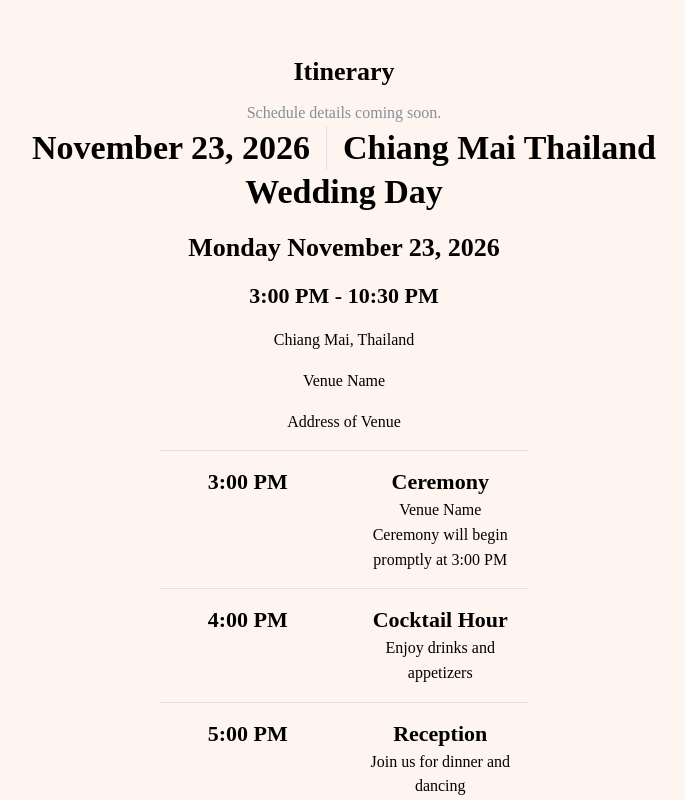
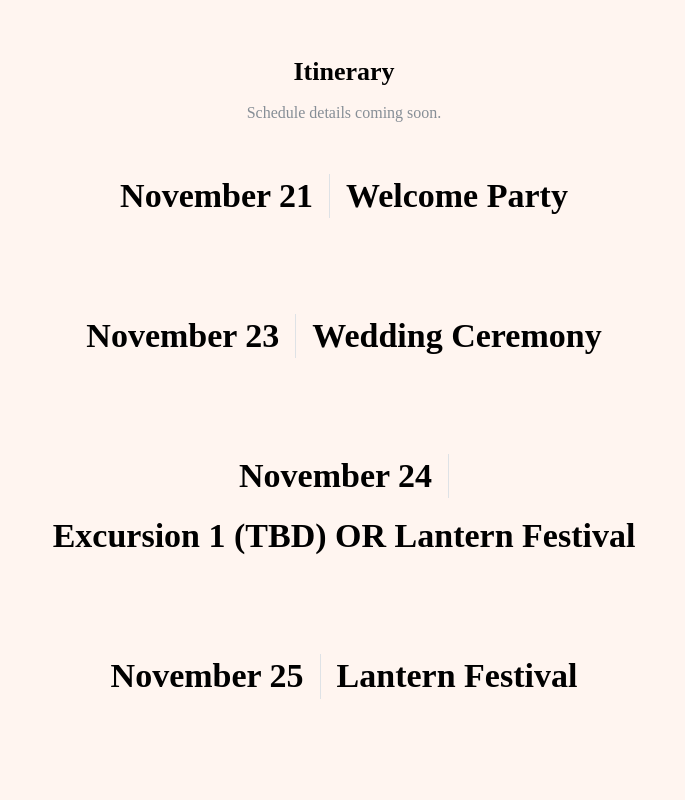
Before and after one commit to DanSohn/wedding, a React (Vite) app: page /itinerary in a window 1280 px wide. Shown: the part 520-1320 px from the top of the page, without its empty margins (296-981 px from the left). Built offline with nearby package versions, Linux system fonts and the light colour scheme; a web font is replaced by a local one.

Commit message:
add home and itinerary

```diff
--- a/src/pages/home.module.css
+++ b/src/pages/home.module.css
@@ -22,6 +22,7 @@
 
 .gratefulText {
   margin-top: 24px;
+  margin-bottom: 24px;
 }
 
 .eventCard {
--- a/src/pages/home.tsx
+++ b/src/pages/home.tsx
@@ -1,14 +1,30 @@
-import { Text } from '@mantine/core';
+import { Image, Text } from '@mantine/core';
 import classes from './home.module.css';
 
 function HomePage() {
   return (
     <div className={classes.page}>
       <Text className={classes.gratefulText}>
-        We are so grateful and excited to celebrate our special day with you. Please explore our
-        wedding website for logistics, lodging, FAQs, registry information and more. Feel free to
-        reach out if you have any questions!
+        We want to take this opportunity to express our appreciation and gratitude for you. Whether
+        you have been here since day 1 of our journey or our new friends, we want to say thank you
+        for showing up and supporting us. It would mean the world to both of us for you to be there
+        on our special day and we cannot wait to celebrate with you!
       </Text>
+      <Text className={classes.gratefulText}>
+        Please explore our wedding website for logistics, lodging, FAQs, travel details and more.
+        There will be excursions and other events planned around the wedding day as well, including
+        a welcome party and a stunningly beautiful lantern festival.
+      </Text>
+      <Text className={classes.gratefulText}>
+        Feel free to reach out if you have any questions! As Carina likes to say, be there or be
+        square!!! (haha jk unless 👀🔪)
+      </Text>
+      <Image
+        src="carina-daniel-yumi.jpg"
+        alt="Carina and Daniel with Yumi"
+        radius="md"
+        fit="cover"
+      />
     </div>
   );
 }
--- a/src/pages/itinerary.module.css
+++ b/src/pages/itinerary.module.css
@@ -12,3 +12,12 @@
   margin-top: 12px;
   color: var(--mantine-color-dimmed);
 }
+
+.eventCard {
+  padding: 16px 0;
+  gap: 48px;
+}
+
+.mainInfo {
+  padding: 48px 0;
+}
--- a/src/pages/itinerary.tsx
+++ b/src/pages/itinerary.tsx
@@ -1,15 +1,15 @@
-import { Divider, Group, Stack, Text, Title } from '@mantine/core';
+import { Divider, Group, Text, Title } from '@mantine/core';
 import classes from './itinerary.module.css';
 
-const EventCard = ({ children }: { children: React.ReactNode }) => (
-  <Group justify="center" grow={true} align="flex-start" className={classes.eventCard}>
-    {children}
-  </Group>
-);
+// const EventCard = ({ children }: { children: React.ReactNode }) => (
+//   <Group justify="center" grow={true} align="flex-start" className={classes.eventCard}>
+//     {children}
+//   </Group>
+// );
 
-const EventDetails = ({ children }: { children: React.ReactNode }) => (
-  <div className={classes.rightSideDetails}>{children}</div>
-);
+// const EventDetails = ({ children }: { children: React.ReactNode }) => (
+//   <div className={classes.rightSideDetails}>{children}</div>
+// );
 
 export default function ItineraryPage() {
   return (
@@ -17,12 +17,29 @@ export default function ItineraryPage() {
       <Title order={2}>Itinerary</Title>
       <Text className={classes.placeholder}>Schedule details coming soon.</Text>
       <Group justify="center" className={classes.mainInfo}>
-        <Title order={1}>November 23, 2026</Title>
+        <Title order={1}>November 21</Title>
         <Divider orientation="vertical" />
-        <Title order={1}>Chiang Mai Thailand</Title>
+        <Title order={1}>Welcome Party</Title>
       </Group>
 
-      <Stack>
+      <Group justify="center" className={classes.mainInfo}>
+        <Title order={1}>November 23</Title>
+        <Divider orientation="vertical" />
+        <Title order={1}>Wedding Ceremony</Title>
+      </Group>
+
+      <Group justify="center" className={classes.mainInfo}>
+        <Title order={1}>November 24</Title>
+        <Divider orientation="vertical" />
+        <Title order={1}>Excursion 1 (TBD) OR Lantern Festival</Title>
+      </Group>
+      <Group justify="center" className={classes.mainInfo}>
+        <Title order={1}>November 25</Title>
+        <Divider orientation="vertical" />
+        <Title order={1}>Lantern Festival</Title>
+      </Group>
+
+      {/* <Stack>
         <Stack>
           <Title order={1}>Wedding Day</Title>
           <Title order={2}>Monday November 23, 2026</Title>
@@ -75,7 +92,7 @@ export default function ItineraryPage() {
         </Stack>
 
         <Divider />
-      </Stack>
+      </Stack> */}
     </div>
   );
 }
```
